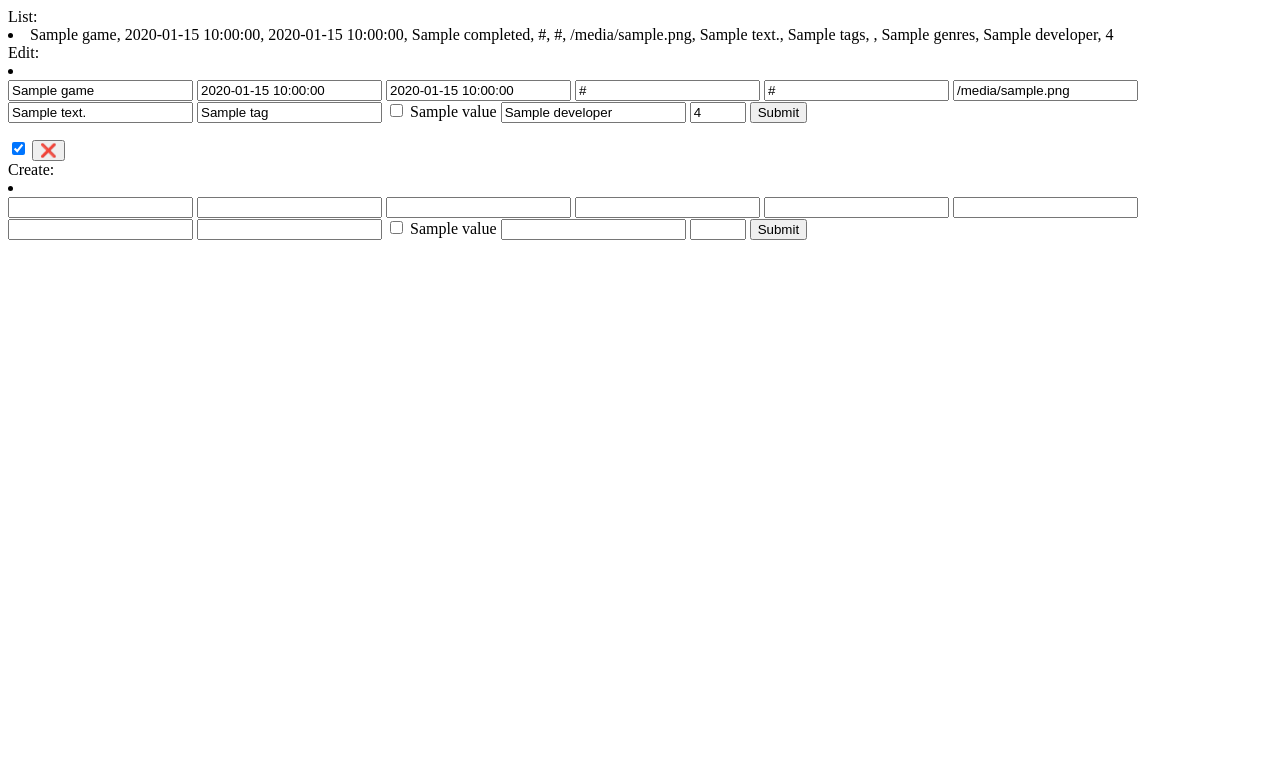
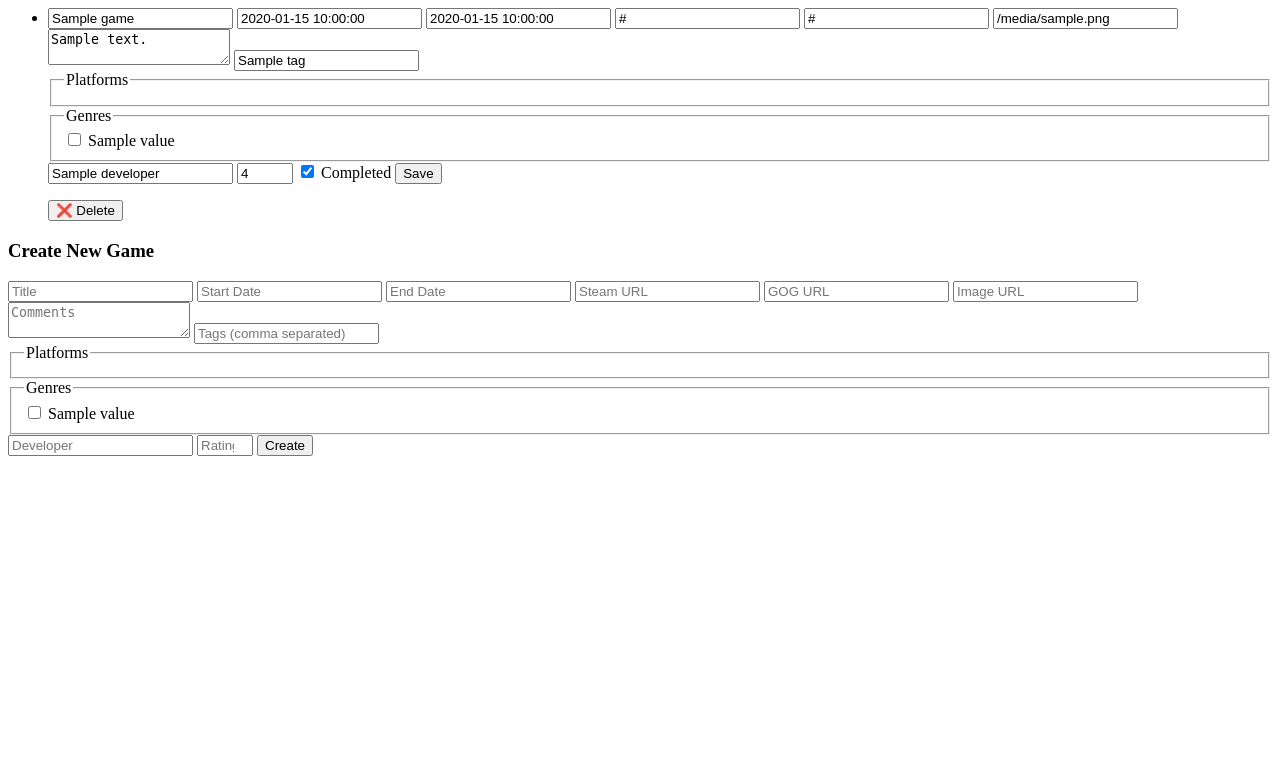
Before and after one commit to mcgillij/gamelog, a FastAPI app: template templates/games.html in a window 1280 px wide. Shown: the top 783 px of the page. Run offline with FastAPI, Linux system fonts and the light colour scheme; the template is opened without the code that fills it: most values are stand-ins (such as "Sample title", 1, 10 or a date in 2020).

Commit message:
fixed up a bit of the ui

```diff
--- a/game.py
+++ b/game.py
@@ -46,6 +46,7 @@
 
 class Game(BaseModel):
     """ My Game class """
+    id: str = str(uuid4())
     title: str
     start_date: str
     end_date: str
--- a/main.py
+++ b/main.py
@@ -3,13 +3,18 @@
 from fastapi.templating import Jinja2Templates
 from fastapi.encoders import jsonable_encoder
 from typing import Annotated, Union, List
-
+import uuid  # For unique IDs
 from game import Game, Platforms, Genres
 
+import logging
 
-games = [
-    Game(title="The Witcher 3: Wild Hunt", start_date="2015-05-19", end_date="2015-06-01", completed=True, steam_store_url="https://store.steampowered.com/app/292030", gog_store_url="https://www.gog.com/game/the_witcher_3_wild_hunt", image_url="https://upload.wikimedia.org/wikipedia/en/0/0c/The_Witcher_3_cover_art.jpg", comments=["Best game ever!"], tags=["RPG", "Open World", "Fantasy"], platforms=["PC", "PS4", "Xbox One"], genres=["Action", "Adventure", "RPG"], developer="CD Projekt Red", rating=10),
-    ]
+logger = logging.getLogger(__name__)
+FORMAT = "%(asctime)s - %(message)s"
+logging.basicConfig(format=FORMAT)
+logger.addHandler(logging.FileHandler("gamelog.log"))
+logger.setLevel(logging.DEBUG)
+
+games = []
 
 app = FastAPI()
 
@@ -20,10 +25,15 @@
     return templates.TemplateResponse(request=request, name="index.html")
 
 @app.get("/games", response_class=HTMLResponse)
-async def games_list(request: Request, hx_request: Annotated[Union[str, None], Header()]=None):
-
+async def games_list(request: Request, hx_request: Annotated[Union[str, None], Header()] = None):
+    context = {
+        "request": request,
+        "games": games,
+        "Platforms": Platforms,
+        "Genres": Genres
+    }
     if hx_request:
-        return templates.TemplateResponse("games.html", context={"request": request, "games": games})
+        return templates.TemplateResponse("games.html", context=context)
     return JSONResponse(content=jsonable_encoder(games))
 
 @app.post("/games", response_class=HTMLResponse)
@@ -31,93 +41,87 @@
                       title: Annotated[str, Form()],
                       start_date: Annotated[str, Form()],
                       end_date: Annotated[str, Form()],
-                      completed: Annotated[bool, Form()],
-                      steam_store_url: Annotated[str, Form()],
-                      gog_store_url: Annotated[str, Form()],
-                      image_url: Annotated[str, Form()],
-                      comments: Annotated[List[str], Form()],
-                      tags: Annotated[List[str], Form()],
-                      platforms: Annotated[List[str], Form()],
-                      genres: Annotated[List[str], Form()],
-                      developer: Annotated[str, Form()],
-                      rating: Annotated[int, Form()]):
-    platforms_enum = [Platforms(platform) for platform in platforms]
-    genres_enum = [Genres(genre) for genre in genres]
-    games.append(Game(title=title, start_date=start_date, end_date=end_date, completed=completed, steam_store_url=steam_store_url, gog_store_url=gog_store_url, image_url=image_url, comments=comments, tags=tags, platforms=platforms_enum, genres=genres_enum, developer=developer, rating=rating))
-    return templates.TemplateResponse(
-            name="games.html", context={"request": request, "games": games, "game": Game}
+                      completed: Annotated[Union[str, None], Form()] = None,
+                      steam_store_url: Annotated[str, Form()] = "",
+                      gog_store_url: Annotated[str, Form()] = "",
+                      image_url: Annotated[str, Form()] = "",
+                      comments: Annotated[Union[List[str], None], Form()] = None,
+                      tags: Annotated[Union[List[str], None], Form()] = None,
+                      platforms: Annotated[Union[List[str], None], Form()] = None,
+                      genres: Annotated[Union[List[str], None], Form()] = None,
+                      developer: Annotated[str, Form()] = "",
+                      rating: Annotated[int, Form()] = 0):
+
+    new_game = Game(
+        title=title,
+        start_date=start_date,
+        end_date=end_date,
+        completed=(completed == "on"),  # Convert checkbox "on" to True
+        steam_store_url=steam_store_url,
+        gog_store_url=gog_store_url,
+        image_url=image_url,
+        comments=comments or [],
+        tags=tags or [],
+        platforms=[Platforms(p) for p in (platforms or [])],
+        genres=[Genres(g) for g in (genres or [])],
+        developer=developer,
+        rating=rating
     )
 
-@app.put("/games/{game_id}", response_class=HTMLResponse)
+    logger.info(f"New game created: {new_game}")
+
+    games.append(new_game)
+
+    return templates.TemplateResponse("games.html", context={"request": request, "games": games})
+
+@app.post("/games/{game_id}", response_class=HTMLResponse)
 async def update_game(request: Request, game_id: str,
                       title: Annotated[str, Form()],
                       start_date: Annotated[str, Form()],
                       end_date: Annotated[str, Form()],
-                      completed: Annotated[bool, Form()],
-                      steam_store_url: Annotated[str, Form()],
-                      gog_store_url: Annotated[str, Form()],
-                      image_url: Annotated[str, Form()],
-                      comments: Annotated[List[str], Form()],
-                      tags: Annotated[List[str], Form()],
-                      platforms: Annotated[List[str], Form()],
-                      genres: Annotated[List[str], Form()],
-                      developer: Annotated[str, Form()],
-                      rating: Annotated[int, Form()]):
+                      completed: Annotated[Union[str, None], Form()] = None,
+                      steam_store_url: Annotated[str, Form()] = "",
+                      gog_store_url: Annotated[str, Form()] = "",
+                      image_url: Annotated[str, Form()] = "",
+                      comments: Annotated[Union[List[str], None], Form()] = None,
+                      tags: Annotated[Union[List[str], None], Form()] = None,
+                      platforms: Annotated[Union[List[str], None], Form()] = None,
+                      genres: Annotated[Union[List[str], None], Form()] = None,
+                      developer: Annotated[str, Form()] = "",
+                      rating: Annotated[int, Form()] = 0):
+
     for index, game in enumerate(games):
-        if str(game.id) == game_id:
-            platforms_enum = [Platforms(platform) for platform in platforms]
-            genres_enum = [Genres(genre) for genre in genres]
-            games[index] = Game(title=title, start_date=start_date, end_date=end_date, completed=completed, steam_store_url=steam_store_url, gog_store_url=gog_store_url, image_url=image_url, comments=comments, tags=tags, platforms=platforms_enum, genres=genres_enum, developer=developer, rating=rating)
+        if game.id == game_id:
+            games[index] = Game(
+                id=game.id,  # Preserve original ID
+                title=title,
+                start_date=start_date,
+                end_date=end_date,
+                completed=(completed == "on"),
+                steam_store_url=steam_store_url,
+                gog_store_url=gog_store_url,
+                image_url=image_url,
+                comments=comments or [],
+                tags=tags or [],
+                platforms=[Platforms(p) for p in (platforms or [])],
+                genres=[Genres(g) for g in (genres or [])],
+                developer=developer,
+                rating=rating
+            )
             break
-    return templates.TemplateResponse(
-            name="games.html", context={"request": request, "games": games}
-    )
-# @app.post("/games", response_class=HTMLResponse)
-# async def create_game(request: Request, title: Annotated[str, Form()], start_date: Annotated[str, Form()], end_date: Annotated[str, Form()], completed: Annotated[bool, Form()], steam_store_url: Annotated[str, Form()], gog_store_url: Annotated[str, Form()], image_url: Annotated[str, Form()], comments: Annotated[list, Form()], tags: Annotated[list, Form()], platforms: Annotated[list, Form()], genres: Annotated[list, Form()], developer: Annotated[str, Form()], rating: Annotated[int, Form()]):
-    # games.append(Game(title=title, start_date=start_date, end_date=end_date, completed=completed, steam_store_url=steam_store_url, gog_store_url=gog_store_url, image_url=image_url, comments=comments, tags=tags, platforms=platforms, genres=genres, developer=developer, rating=rating))
-    # return templates.TemplateResponse(
-            # name="games.html", context={"request": request, "games": games}
-    # )
 
-# @app.put("/games/{game_id}", response_class=HTMLResponse)
-# async def update_game(request: Request, game_id: str, title: Annotated[str, Form()], start_date: Annotated[str, Form()], end_date: Annotated[str, Form()], completed: Annotated[bool, Form()], steam_store_url: Annotated[str, Form()], gog_store_url: Annotated[str, Form()], image_url: Annotated[str, Form()], comments: Annotated[list, Form()], tags: Annotated[list, Form()], platforms: Annotated[list, Form()], genres: Annotated[list, Form()], developer: Annotated[str, Form()], rating: Annotated[int, Form()]):
-    # for index, game in enumerate(games):
-        # if str(game.id) == game_id:
-            # game.title = title
-            # game.start_date = start_date
-            # game.end_date = end_date
-            # game.completed = completed
-            # game.steam_store_url = steam_store_url
-            # game.gog_store_url = gog_store_url
-            # game.image_url = image_url
-            # game.comments = comments
-            # game.tags = tags
-            # game.platforms = platforms
-            # game.genres = genres
-            # game.developer = developer
-            # game.rating = rating
-            # break
-    # return templates.TemplateResponse(
-            # name="games.html", context={"request": request, "games": games}
-    # )
-
+    return templates.TemplateResponse("games.html", context={"request": request, "games": games})
 
 @app.post("/games/{game_id}/toggle", response_class=HTMLResponse)
 async def toggle_complete_game(request: Request, game_id: str):
-    for index, game in enumerate(games):
-        if str(game.id) == game_id:
-            games[index].completed = not games[index].completed
+    for game in games:
+        if game.id == game_id:
+            game.completed = not game.completed
             break
-    return templates.TemplateResponse(
-        name="games.html", context={ "request": request, "games": games}
-    )
+    return templates.TemplateResponse("games.html", context={"request": request, "games": games})
 
 @app.post("/games/{game_id}/delete", response_class=HTMLResponse)
 async def delete_game(request: Request, game_id: str):
-    for index, game in enumerate(games):
-        if str(game.id) == game_id:
-            del games[index]
-            break
-    return templates.TemplateResponse(
-            name="games.html", context={"request": request, "games": games}
-    )
+    global games
+    games = [game for game in games if game.id != game_id]
+    return templates.TemplateResponse("games.html", context={"request": request, "games": games})
--- a/templates/games.html
+++ b/templates/games.html
@@ -1,90 +1,91 @@
-List:
+<ul id="games">
 {% for game in games %}
   <li>
-  {{game.title}},
-  {{game.start_date}},
-  {{game.end_date}},
-  {{game.completed}},
-  {{game.steam_store_url}},
-  {{game.gog_store_url}},
-  {{game.image_url}},
-  {{game.comments}},
-  {{game.tags}},
-  {{game.platforms}},
-  {{game.genres}},
-  {{game.developer}},
-  {{game.rating}}
-</li>
-{% endfor %}
-Edit:
-{% for game in games %}
-<li>
-<form method="POST" action="/games/{{game.id}}">
-  <input name="title" value="{{game.title}}" >
-  <input name="start_date" value="{{game.start_date}}" >
-  <input name="end_date" value="{{game.end_date}}" >
-  <input name="steam_store_url" value="{{game.steam_store_url}}" >
-  <input name="gog_store_url" value="{{game.gog_store_url}}" >
-  <input name="image_url" value="{{game.image_url}}" >
-  <input name="comments" value="{{game.comments|join(',')}}" >
-  <input name="tags" value="{{game.tags|join(',')}}" >
+    <form method="POST" hx-post="/games/{{game.id}}" hx-target="#games" hx-swap="innerHTML">
+      <input name="title" value="{{game.title}}" placeholder="Title">
+      <input name="start_date" value="{{game.start_date}}" placeholder="Start Date">
+      <input name="end_date" value="{{game.end_date}}" placeholder="End Date">
+      <input name="steam_store_url" value="{{game.steam_store_url}}" placeholder="Steam URL">
+      <input name="gog_store_url" value="{{game.gog_store_url}}" placeholder="GOG URL">
+      <input name="image_url" value="{{game.image_url}}" placeholder="Image URL">
 
+      <textarea name="comments" placeholder="Comments">{{game.comments|join(', ')}}</textarea>
+      <input name="tags" value="{{game.tags|join(',')}}" placeholder="Tags (comma separated)">
+
+      <fieldset>
+        <legend>Platforms</legend>
         {% for platform in Platforms %}
           <label>
             <input type="checkbox" name="platforms" value="{{platform.value}}"
-        {% if platform.value in game.platforms %}checked{% endif %}
+              {% if platform in game.platforms %}checked{% endif %}
             > {{platform.value}}
           </label>
         {% endfor %}
+      </fieldset>
 
+      <fieldset>
+        <legend>Genres</legend>
         {% for genre in Genres %}
           <label>
             <input type="checkbox" name="genres" value="{{genre.value}}"
-        {% if genre.value in game.genres %}checked{% endif %}
+              {% if genre in game.genres %}checked{% endif %}
             > {{genre.value}}
           </label>
         {% endfor %}
+      </fieldset>
 
-  <input name="developer" value="{{game.developer}}" >
-  <input name="rating" type="number" min="0" max="10" value="{{game.rating}}" >
+      <input name="developer" value="{{game.developer}}" placeholder="Developer">
+      <input name="rating" type="number" min="0" max="10" value="{{game.rating}}" placeholder="Rating">
 
-  <button type="submit" hx-post="/games/{{game.id}}" hx-target="#games" hx-swap="innerHTML"> Submit </button>
+      <label>
+        <input type="checkbox" name="completed"
+          {% if game.completed %}checked{% endif %}
+          hx-post="/games/{{game.id}}/toggle" hx-target="#games" hx-swap="innerHTML">
+        Completed
+      </label>
+
+      <button type="submit">Save</button>
     </form>
-  <input type="checkbox" {% if game.completed %}checked{% endif %} hx-post="/games/{{game.id}}/toggle" hx-target="#games" hx-swap="innerHTML">
-  <input type="button" value="❌" hx-post="/games/{{game.id}}/delete" hx-target="#games" hx-swap="innerHTML">
+
+    <button hx-post="/games/{{game.id}}/delete" hx-target="#games" hx-swap="innerHTML">❌ Delete</button>
   </li>
 {% endfor %}
+</ul>
 
-Create:
-<li>
-<form method="POST" action="/games">
-  <input name="title">
-  <input name="start_date">
-  <input name="end_date">
-  <input name="steam_store_url">
-  <input name="gog_store_url">
-  <input name="image_url">
-  <input name="comments">
-  <input name="tags">
+<h3>Create New Game</h3>
+<form method="POST" hx-post="/games" hx-target="#games" hx-swap="innerHTML">
+  <input name="title" placeholder="Title">
+  <input name="start_date" placeholder="Start Date">
+  <input name="end_date" placeholder="End Date">
+  <input name="steam_store_url" placeholder="Steam URL">
+  <input name="gog_store_url" placeholder="GOG URL">
+  <input name="image_url" placeholder="Image URL">
 
+  <textarea name="comments" placeholder="Comments"></textarea>
+  <input name="tags" placeholder="Tags (comma separated)">
+
+  <fieldset>
+    <legend>Platforms</legend>
     {% for platform in Platforms %}
       <label>
-      <input type="checkbox" name="platforms" value="{{platform.value}}"
-        {% if platform.value in game.platforms %}checked{% endif %}
-      > {{platform.value}}
+        <input type="checkbox" name="platforms" value="{{platform.value}}">
+        {{platform.value}}
       </label>
     {% endfor %}
+  </fieldset>
 
+  <fieldset>
+    <legend>Genres</legend>
     {% for genre in Genres %}
       <label>
-      <input type="checkbox" name="genres" value="{{genre.value}}"
-        {% if genre.value in game.genres %}checked{% endif %}
-      > {{genre.value}}
+        <input type="checkbox" name="genres" value="{{genre.value}}">
+        {{genre.value}}
       </label>
     {% endfor %}
+  </fieldset>
 
-  <input name="developer">
-  <input name="rating" type="number" min="0" max="10">
-  <button type="submit" hx-post="/games" hx-target="#games" hx-swap="innerHTML"> Submit </button>
+  <input name="developer" placeholder="Developer">
+  <input name="rating" type="number" min="0" max="10" placeholder="Rating">
+
+  <button type="submit">Create</button>
 </form>
-</li>
```
Lines whose indentation alone changed are shown as unchanged.
